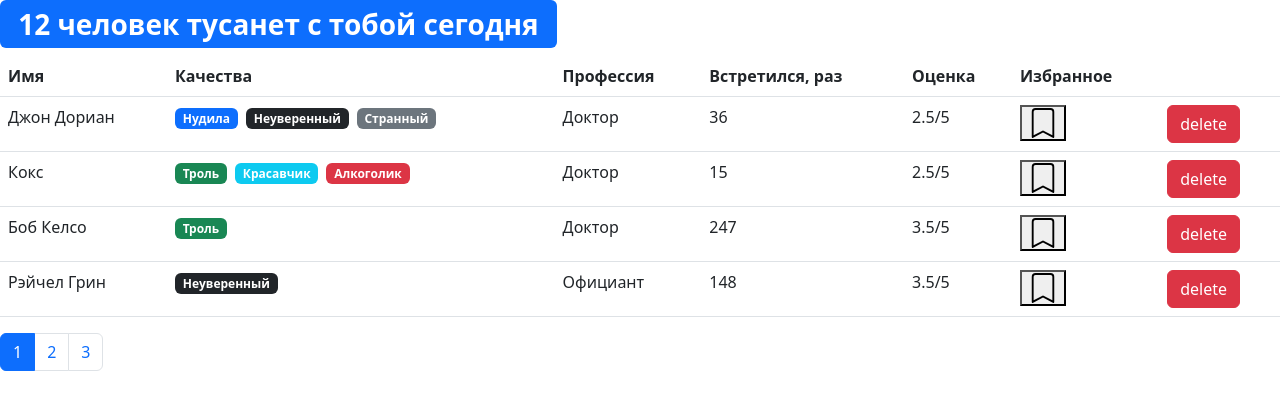
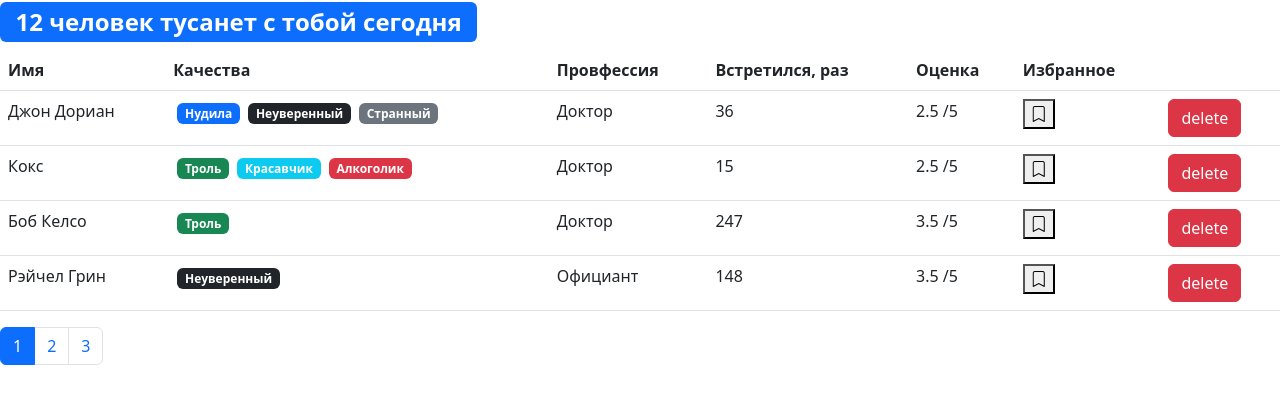
Before and after one commit to HandsomeMachine/fast-company, a React (Create React App) app: page / in a window 1280 px wide. Shown: the top 410 px of the page. Built offline with nearby package versions, Linux system fonts and the light colour scheme.

Commit message:
add pagination

```diff
--- a/src/app/App.js
+++ b/src/app/App.js
@@ -1,38 +1,34 @@
 import React, { useState } from "react";
-import API from "./api";
 import Users from "./components/users";
 import SearchStatus from "./components/searchStatus";
+import api from "./api";
 
-const App = () => {
-  const [users, setUsers] = useState(API.users.fetchAll());
-
+function App() {
+  const [users, setUsers] = useState(api.users.fetchAll());
   const handleDelete = (userId) => {
-    setUsers((prevState) => prevState.filter((user) => user._id !== userId));
+    setUsers(users.filter((user) => user._id !== userId));
   };
-
   const handleToggleBookMark = (id) => {
-    const toggle = users.map((user) => {
+    setUsers(
+      users.map((user) => {
         if (user._id === id) {
-        user.bookmark = !user.bookmark;
+          return { ...user, bookmark: !user.bookmark };
         }
         return user;
-    });
-    setUsers(toggle);
+      })
+    );
+    console.log(id);
   };
-
   return (
     <div>
       <SearchStatus length={users.length} />
-      {users.length && (
       <Users
-          users={users}
-          id={users._id}
         onDelete={handleDelete}
         onToggleBookMark={handleToggleBookMark}
+        users={users}
       />
-      )}
     </div>
   );
-};
+}
 
 export default App;
--- a/src/app/api/fake.api/user.api.js
+++ b/src/app/api/fake.api/user.api.js
@@ -17,7 +17,11 @@ const qualities = {
     name: "Странный",
     color: "secondary"
   },
-  buller: { _id: "67rdca3eeb7f6fgeed4711012", name: "Троль", color: "success" },
+  buller: {
+    _id: "67rdca3eeb7f6fgeed4711012",
+    name: "Троль",
+    color: "success"
+  },
   alcoholic: {
     _id: "67rdca3eeb7f6fgeed471101",
     name: "Алкоголик",
--- a/src/app/components/bookmark.jsx
+++ b/src/app/components/bookmark.jsx
@@ -1,42 +1,14 @@
 import React from "react";
 import PropTypes from "prop-types";
-
 const BookMark = ({ status, ...rest }) => {
-  const notBookMarked = (
-    <svg
-      xmlns="http://www.w3.org/2000/svg"
-      width="30"
-      height="30"
-      fillRule="currentColor"
-      className="bi bi-bookmark"
-      viewBox="0 0 16 16"
-    >
-      <path d="M2 2a2 2 0 0 1 2-2h8a2 2 0 0 1 2 2v13.5a.5.5 0 0 1-.777.416L8 13.101l-5.223 2.815A.5.5 0 0 1 2 15.5V2zm2-1a1 1 0 0 0-1 1v12.566l4.723-2.482a.5.5 0 0 1 .554 0L13 14.566V2a1 1 0 0 0-1-1H4z" />
-    </svg>
+  return (
+    <button {...rest}>
+      <i className={"bi bi-bookmark" + (status ? "-heart-fill" : "")}></i>
+    </button>
   );
-
-  const bookMarked = (
-    <svg
-      xmlns="http://www.w3.org/2000/svg"
-      width="30"
-      height="30"
-      fillRule="currentColor"
-      className="bi bi-bookmark-check-fill"
-      viewBox="0 0 16 16"
-    >
-      <path
-        fillRule="evenodd"
-        d="M2 15.5V2a2 2 0 0 1 2-2h8a2 2 0 0 1 2 2v13.5a.5.5 0 0 1-.74.439L8 13.069l-5.26 2.87A.5.5 0 0 1 2 15.5zm8.854-9.646a.5.5 0 0 0-.708-.708L7.5 7.793 6.354 6.646a.5.5 0 1 0-.708.708l1.5 1.5a.5.5 0 0 0 .708 0l3-3z"
-      />
-    </svg>
-  );
-
-  return status === true ? bookMarked : notBookMarked;
 };
-
 BookMark.propTypes = {
-  status: PropTypes.bool.isRequired,
-  rest: PropTypes.object.isRequired
+  status: PropTypes.bool
 };
 
 export default BookMark;
--- a/src/app/components/pagination.jsx
+++ b/src/app/components/pagination.jsx
@@ -1,25 +1,25 @@
 import React from "react";
+import PropTypes from "prop-types";
 import _ from "lodash";
-import PropTypes from "prop-types";
-
 const Pagination = ({ itemsCount, pageSize, onPageChange, currentPage }) => {
-  const pageCount = Math.ceil(itemsCount / pageSize);
-
-  if (pageCount === 1) {
-    return null;
-  }
-
-  const pages = _.range(1, pageCount + 1);
+  const pagesCount = Math.ceil(itemsCount / pageSize);
+  if (pagesCount === 1) return null;
+  const pages = _.range(1, pagesCount + 1);
 
   return (
     <nav>
       <ul className="pagination">
         {pages.map((page) => (
           <li
+            className={"page-item " + (page === currentPage ? "active" : "")}
             key={"page_" + page}
-            className={"page-item" + (page === currentPage ? " active" : "")}
           >
-            <button className="page-link" onClick={() => onPageChange(page)}>
+            <button
+              className="page-link"
+              onClick={() => {
+                onPageChange(page);
+              }}
+            >
               {page}
             </button>
           </li>
@@ -28,12 +28,11 @@ const Pagination = ({ itemsCount, pageSize, onPageChange, currentPage }) => {
     </nav>
   );
 };
-
 Pagination.propTypes = {
   itemsCount: PropTypes.number.isRequired,
   pageSize: PropTypes.number.isRequired,
-  onPageChange: PropTypes.func.isRequired,
-  currentPage: PropTypes.number.isRequired
+  currentPage: PropTypes.number.isRequired,
+  onPageChange: PropTypes.func.isRequired
 };
 
 export default Pagination;
--- a/src/app/components/qualitie.jsx
+++ b/src/app/components/quality.jsx
@@ -1,18 +1,16 @@
 import React from "react";
 import PropTypes from "prop-types";
-
-const Qualitie = ({ color, name, id }) => {
+const Quality = ({ color, name, _id }) => {
   return (
-    <span key={id} className={"badge me-2 bg-" + color}>
+    <span className={"badge m-1 bg-" + color} key={_id}>
       {name}
     </span>
   );
 };
-
-Qualitie.propTypes = {
+Quality.propTypes = {
   color: PropTypes.string.isRequired,
   name: PropTypes.string.isRequired,
-  id: PropTypes.string.isRequired
+  _id: PropTypes.string.isRequired
 };
 
-export default Qualitie;
+export default Quality;
--- a/src/app/components/searchStatus.jsx
+++ b/src/app/components/searchStatus.jsx
@@ -1,33 +1,27 @@
 import React from "react";
 import PropTypes from "prop-types";
-
 const SearchStatus = ({ length }) => {
-  if (length === 0) {
-    return (
-      <h2 className="badge fs-3 bg-danger">Никто с тобой не тусанет сегодня</h2>
-    );
-  }
-
   const renderPhrase = (number) => {
-    let phrase = "";
-    const lastFigure = Number(number.toString().slice(-1));
-
-    if ([2, 3, 4].indexOf(lastFigure) >= 0) {
-      phrase = `${number} человека тусанет с тобой сегодня`;
+    const lastOne = Number(number.toString().slice(-1));
+    if (number > 4 && number < 15) {
+      return "человек тусанет";
     }
-
-    if (number === 1 || number > 4) {
-      phrase = `${number} человек тусанет с тобой сегодня`;
-    }
-
-    return phrase;
+    if (lastOne === 1) return "человек тусанет";
+    if ([2, 3, 4].indexOf(lastOne) >= 0) return "человека тусанут";
+    return "человек тусанет";
   };
-
-  return <h2 className="badge fs-3 bg-primary">{renderPhrase(length)}</h2>;
+  return (
+    <h2>
+      <span className={"badge " + (length > 0 ? "bg-primary" : "bg-danger")}>
+        {length > 0
+          ? `${length + " " + renderPhrase(length)}   с тобой сегодня`
+          : "Никто с тобой не тусанет"}
+      </span>
+    </h2>
+  );
 };
-
 SearchStatus.propTypes = {
-  length: PropTypes.number.isRequired
+  length: PropTypes.number
 };
 
 export default SearchStatus;
--- a/src/app/components/user.jsx
+++ b/src/app/components/user.jsx
@@ -1,54 +1,50 @@
 import React from "react";
-import Qualitie from "./qualitie";
+import PropTypes from "prop-types";
+import Quality from "./quality";
 import BookMark from "./bookmark";
-import PropTypes from "prop-types";
-
-const User = (props) => {
-  const {
+const User = ({
   _id,
   name,
   qualities,
   profession,
   completedMeetings,
   rate,
-    bookmark
-  } = props;
-
+  onDelete,
+  bookmark,
+  onToggleBookMark
+}) => {
   return (
     <tr key={_id}>
       <td>{name}</td>
       <td>
-        {qualities.map((qualitie) => (
-          <Qualitie key={qualitie._id} {...qualitie} />
+        {qualities.map((qual) => (
+          <Quality key={qual._id} {...qual} />
         ))}
       </td>
       <td>{profession.name}</td>
       <td>{completedMeetings}</td>
-      <td>{rate}/5</td>
+      <td>{rate} /5</td>
       <td>
-        <button onClick={() => props.onToggleBookMark(_id)}>
-          <BookMark status={bookmark} />
-        </button>
+        <BookMark status={bookmark} onClick={() => onToggleBookMark(_id)} />
       </td>
       <td>
-        <button className="btn btn-danger" onClick={() => props.onDelete(_id)}>
+        <button onClick={() => onDelete(_id)} className="btn btn-danger">
           delete
         </button>
       </td>
     </tr>
   );
 };
-
 User.propTypes = {
   _id: PropTypes.string.isRequired,
   name: PropTypes.string.isRequired,
-  qualities: PropTypes.array.isRequired,
+  qualities: PropTypes.array,
   profession: PropTypes.object.isRequired,
   completedMeetings: PropTypes.number.isRequired,
   rate: PropTypes.number.isRequired,
-  bookmark: PropTypes.bool.isRequired,
-  onToggleBookMark: PropTypes.func.isRequired,
-  onDelete: PropTypes.func.isRequired
+  onDelete: PropTypes.func.isRequired,
+  bookmark: PropTypes.bool,
+  onToggleBookMark: PropTypes.func.isRequired
 };
 
 export default User;
--- a/src/app/components/users.jsx
+++ b/src/app/components/users.jsx
@@ -1,20 +1,18 @@
 import React, { useState } from "react";
+import PropTypes from "prop-types";
 import { paginate } from "../utils/paginate";
 import Pagination from "./pagination";
 import User from "./user";
-import PropTypes from "prop-types";
-
-const Users = ({ users, ...rest }) => {
-  const count = users.length;
+const Users = ({ users: allUsers, ...rest }) => {
+  const [currentPage, setCurrentPage] = useState(1);
+  const count = allUsers.length;
   const pageSize = 4;
-  const [currentPage, setCurrentPage] = useState(1);
 
   const handlePageChange = (pageIndex) => {
     setCurrentPage(pageIndex);
+    console.log("page: ", pageIndex);
   };
-
-  const userCrop = paginate(users, currentPage, pageSize);
-
+  const usersCrop = paginate(allUsers, currentPage, pageSize);
   return (
     <>
       {count > 0 && (
@@ -23,16 +21,16 @@ const Users = ({ users, ...rest }) => {
             <tr>
               <th scope="col">Имя</th>
               <th scope="col">Качества</th>
-              <th scope="col">Профессия</th>
+              <th scope="col">Провфессия</th>
               <th scope="col">Встретился, раз</th>
               <th scope="col">Оценка</th>
               <th scope="col">Избранное</th>
-              <th scope="col"></th>
+              <th />
             </tr>
           </thead>
           <tbody>
-            {userCrop.map((user) => (
-              <User key={user._id} {...user} {...rest} />
+            {usersCrop.map((user) => (
+              <User {...rest} {...user} key={user._id} />
             ))}
           </tbody>
         </table>
@@ -46,10 +44,8 @@ const Users = ({ users, ...rest }) => {
     </>
   );
 };
-
 Users.propTypes = {
-  users: PropTypes.array.isRequired,
-  rest: PropTypes.object.isRequired
+  users: PropTypes.array
 };
 
 export default Users;
--- a/src/app/utils/paginate.js
+++ b/src/app/utils/paginate.js
@@ -1,4 +1,6 @@
+import _ from "lodash";
+
 export function paginate(items, pageNumber, pageSize) {
   const startIndex = (pageNumber - 1) * pageSize;
-  return [...items].splice(startIndex, pageSize);
+  return _(items).slice(startIndex).take(pageSize).value();
 }
--- a/src/index.js
+++ b/src/index.js
@@ -1,8 +1,12 @@
 import React from "react";
-import ReactDOM from "react-dom/client";
+import ReactDOM from "react-dom";
 import "./index.css";
 import "bootstrap/dist/css/bootstrap.css";
 import App from "./app/App";
 
-const root = ReactDOM.createRoot(document.getElementById("root"));
-root.render(<App />);
+ReactDOM.render(
+  <React.StrictMode>
+    <App />
+  </React.StrictMode>,
+  document.getElementById("root")
+);
```
Also changed, not shown: .eslintrc.js. Lines whose indentation alone changed are shown as unchanged.
